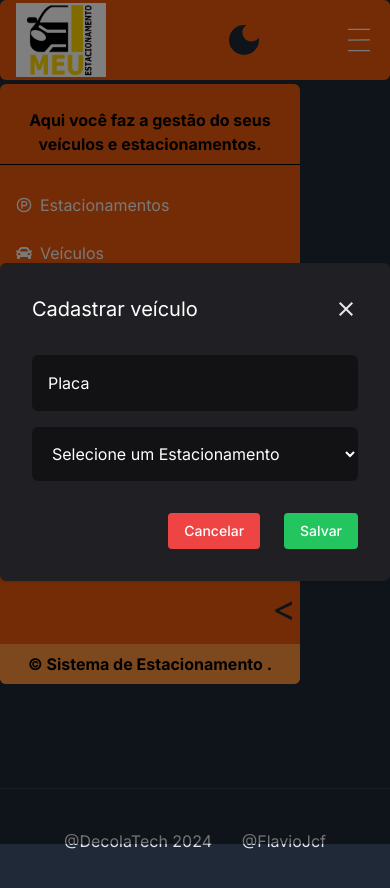
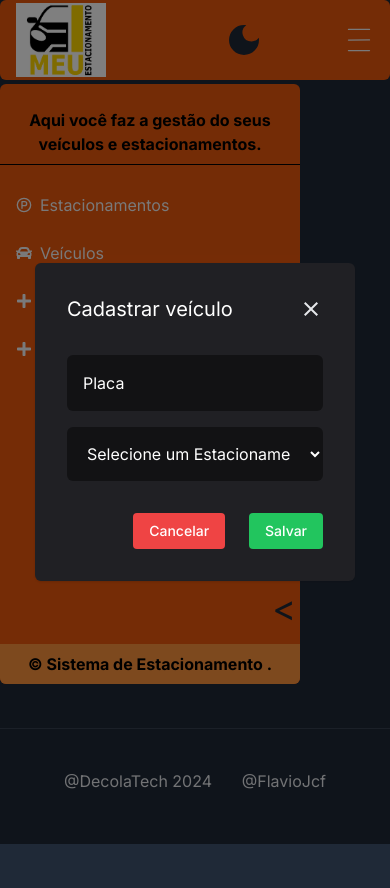
Before and after one commit to Flaviojcf/estacionamento-frontend, a Next.js app: page / in a window 390 px wide. Both pictures are taken after a click on the button "Novo Veículo". Shown: the top 888 px of the page. After the commit the page ends 844 px from the top, so only its background shows below. Built offline with nearby package versions, Linux system fonts and the light colour scheme.

Commit message:
refactor: Change some classes to mobile layout

```diff
--- a/src/app/components/Dashboard/index.tsx
+++ b/src/app/components/Dashboard/index.tsx
@@ -21,7 +21,7 @@ export function Dashboard() {
 
   return (
     <motion.nav
-      className="relative bg-orange-600 h-[600px] w-[300px] mb-10 overflow-hidden rounded-md"
+      className="relative bg-orange-600 h-[600px] w-[300px] overflow-hidden rounded-md"
       initial={{ width: 300, opacity: 1 }}
       animate={controls}
     >
--- a/src/app/components/Footer/index.tsx
+++ b/src/app/components/Footer/index.tsx
@@ -2,7 +2,7 @@ import Link from 'next/link'
 
 export function Footer() {
   return (
-    <footer className="flex flex-col text-black-100 mt-5 dark:border-gray-700 transition-colors duration-200">
+    <footer className="flex flex-col text-black-100 dark:border-gray-700 transition-colors duration-200">
       <div
         className="flex justify-between items-center flex-wrap mt-10 border-t
       border-orange-600 px-24 py-10 sm:px-16 dark:border-gray-700 transition-colors duration-200 gap-2 "
--- a/src/app/components/Modal/EstacionamentoModal.tsx
+++ b/src/app/components/Modal/EstacionamentoModal.tsx
@@ -6,7 +6,10 @@ export function EstacionamentoModal() {
   return (
     <Dialog.Portal>
       <Dialog.Overlay className="fixed inset-0 bg-black/50" />
-      <Dialog.Content className="fixed left-1/2 top-1/2 w-full max-w-md -translate-x-1/2 -translate-y-1/2 rounded-md bg-[#202024] p-8 text-gray-900 shadow">
+      <Dialog.Content
+        className="fixed left-1/2 top-1/2 w-full max-w-md -translate-x-1/2 -translate-y-1/2 rounded-md
+      bg-[#202024] p-8 text-gray-900 shadow sm:w-[320px]"
+      >
         <div className="flex items-center justify-between">
           <Dialog.Title className="text-xl text-white">
             Cadastrar Estacionamento
--- a/src/app/components/Modal/VeiculoModal.tsx
+++ b/src/app/components/Modal/VeiculoModal.tsx
@@ -6,7 +6,10 @@ export function VeiculoModal() {
   return (
     <Dialog.Portal>
       <Dialog.Overlay className="fixed inset-0 bg-black/50" />
-      <Dialog.Content className="fixed left-1/2 top-1/2 w-full max-w-md -translate-x-1/2 -translate-y-1/2 rounded-md bg-[#202024] p-8 text-gray-900 shadow">
+      <Dialog.Content
+        className="fixed left-1/2 top-1/2 w-full max-w-md -translate-x-1/2 -translate-y-1/2 rounded-md
+      bg-[#202024] p-8 text-gray-900 shadow sm:w-[320px]"
+      >
         <div className="flex items-center justify-between">
           <Dialog.Title className="text-xl text-white">
             Cadastrar veículo
```
